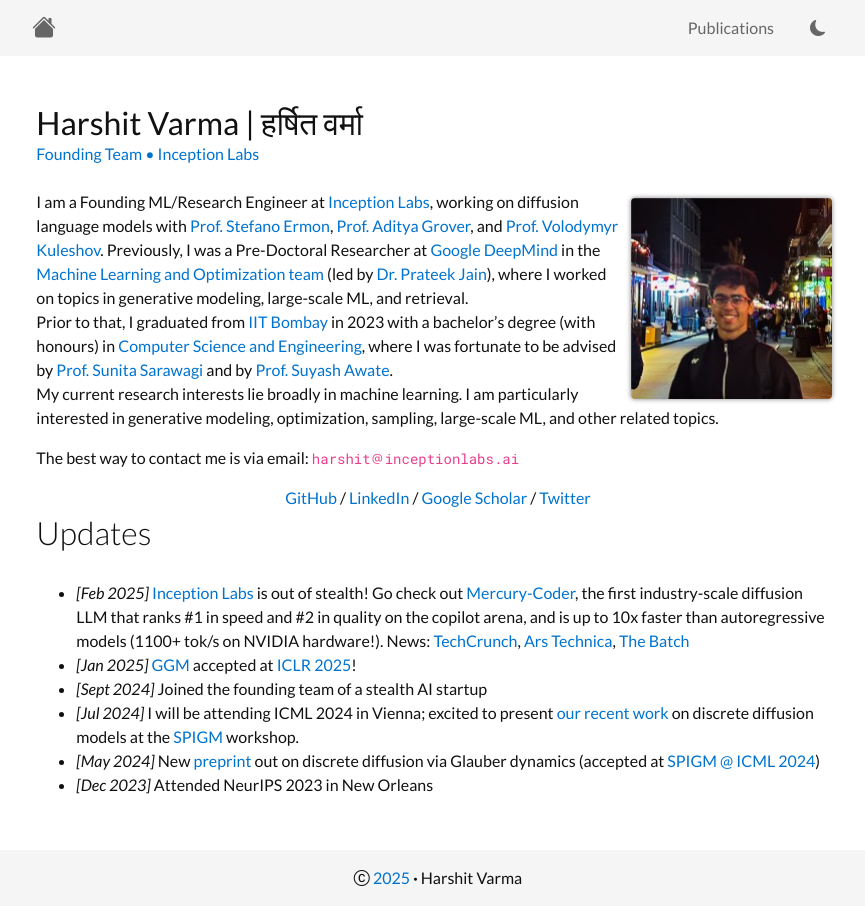
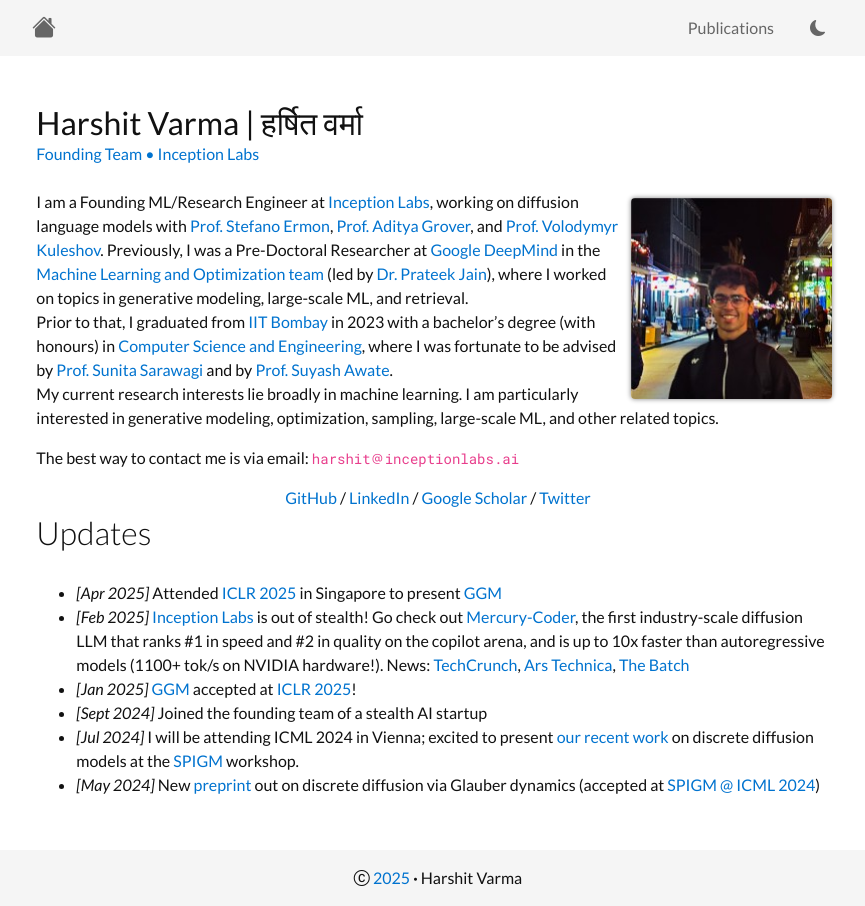
Before and after one commit to hrshtv/hrshtv.github.io, a Jekyll site: the page built from index.html, in a window 1280 px wide. Shown: the whole page, without its empty margins (202-1067 px from the left). Built offline with Jekyll 4.4.1, drawn with Linux system fonts in a browser that asks for light colours; nearby versions of some CDN libraries.

Commit message:
Update updates.md

```diff
--- a/_includes/updates.md
+++ b/_includes/updates.md
@@ -1,3 +1,4 @@
+- *[Apr 2025]* Attended [ICLR 2025](https://iclr.cc/Conferences/2025) in Singapore to present [GGM](https://arxiv.org/abs/2405.17035)
 - *[Feb 2025]* [Inception Labs](https://www.inceptionlabs.ai/) is out of stealth! Go check out [Mercury-Coder](https://chat.inceptionlabs.ai/), the first industry-scale diffusion LLM that ranks #1 in speed and #2 in quality on the copilot arena, and is up to 10x faster than autoregressive models (1100+ tok/s on NVIDIA hardware!). News: [TechCrunch](https://techcrunch.com/2025/02/26/inception-emerges-from-stealth-with-a-new-type-of-ai-model/), [Ars Technica](https://arstechnica.com/ai/2025/02/new-ai-text-diffusion-models-break-speed-barriers-by-pulling-words-from-noise/), [The Batch](https://www.deeplearning.ai/the-batch/mercury-coder-may-be-the-first-commercially-available-language-diffusion-model/)
 - *[Jan 2025]* [GGM](https://arxiv.org/abs/2405.17035) accepted at [ICLR 2025](https://iclr.cc/)!
 - *[Sept 2024]* Joined the founding team of a stealth AI startup
```
